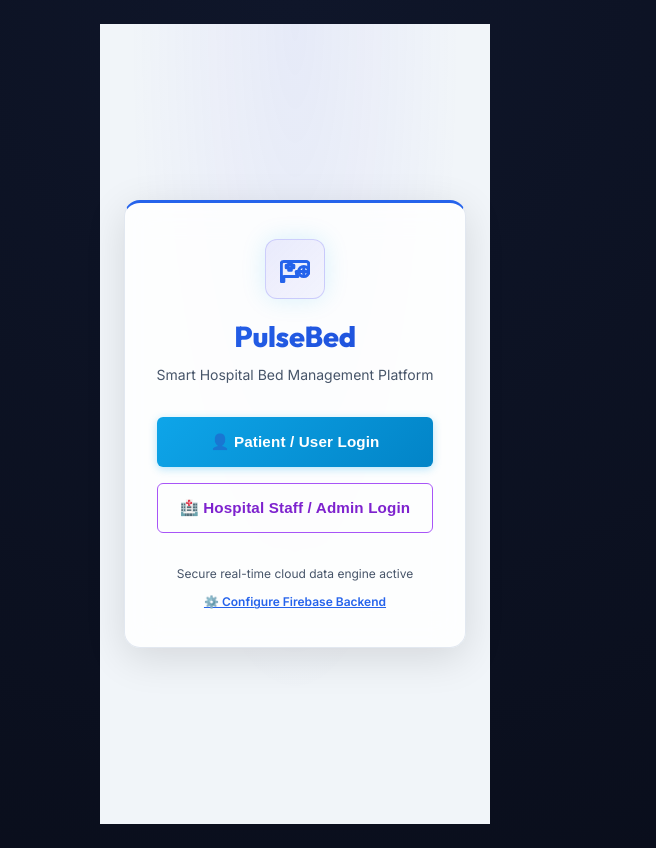
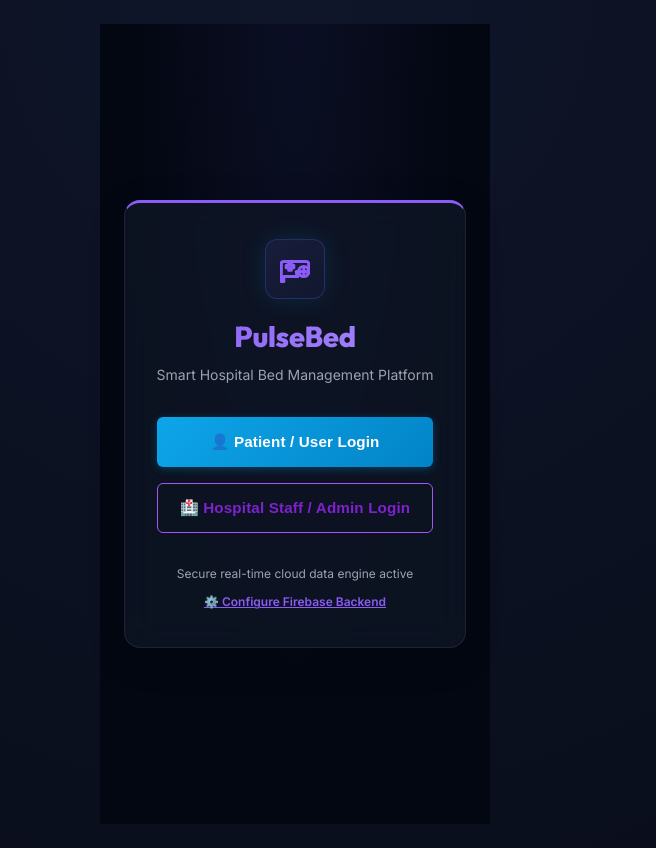
Before and after one commit to keerthanagunisetty/Pulsewatch-smart-market-watchlist, a website built with Vite: page index.html in a window 1280 px wide. Shown: the whole page, without its empty margins (345-1001 px from the left). Built offline with nearby package versions, Linux system fonts and the light colour scheme; some packages are replaced by stand-ins of ours; no server answers; the database is empty.

Commit message:
Update style theme to futuristic AI Dark Mode with electric purple/cyan neon glows

```diff
--- a/src/style.css
+++ b/src/style.css
@@ -8,64 +8,64 @@
 /* ===================== DESIGN TOKENS ===================== */
 :root {
   /* Core Backgrounds */
-  --bg-body:    #f1f5f9;
-  --bg-surface: rgba(255, 255, 255, 0.85);
-  --bg-surface-solid: #ffffff;
-  --bg-sidebar: #0f172a;
-  --bg-card:    rgba(255, 255, 255, 0.85);
-  --bg-input:   #ffffff;
-  --bg-hover:   #f8fafc;
-  --bg-active:  #eff6ff;
+  --bg-body:    #030712;
+  --bg-surface: rgba(17, 24, 39, 0.7);
+  --bg-surface-solid: #090d16;
+  --bg-sidebar: rgba(3, 7, 18, 0.95);
+  --bg-card:    rgba(17, 24, 39, 0.65);
+  --bg-input:   rgba(255, 255, 255, 0.05);
+  --bg-hover:   rgba(255, 255, 255, 0.04);
+  --bg-active:  rgba(139, 92, 246, 0.15);
 
   /* Borders */
-  --border-color:   #e2e8f0;
-  --border-subtle:  #f1f5f9;
-  --border-medium:  #cbd5e1;
-  --border-focus:   #2563eb;
-  --border-glow:    rgba(37, 99, 235, 0.2);
-
-  /* Primary — Royal Blue */
-  --primary:       #2563eb;
-  --primary-hover: #1d4ed8;
-  --primary-light: rgba(37, 99, 235, 0.1);
-  --primary-glow:  rgba(37, 99, 235, 0.2);
-
-  /* Secondary — Sky Blue */
-  --secondary:       #0ea5e9;
-  --secondary-hover: #0284c7;
+  --border-color:   rgba(255, 255, 255, 0.08);
+  --border-subtle:  rgba(255, 255, 255, 0.04);
+  --border-medium:  rgba(255, 255, 255, 0.15);
+  --border-focus:   #8b5cf6;
+  --border-glow:    rgba(139, 92, 246, 0.35);
+
+  /* Primary — Electric Purple (AI Core Hue) */
+  --primary:       #8b5cf6;
+  --primary-hover: #a78bfa;
+  --primary-light: rgba(139, 92, 246, 0.15);
+  --primary-glow:  rgba(139, 92, 246, 0.35);
+
+  /* Secondary — Cyber Cyan (Futuristic tech contrast) */
+  --secondary:       #06b6d4;
+  --secondary-hover: #22d3ee;
 
   /* Accent Spectrum */
-  --accent-cyan:    #0ea5e9;
-  --accent-teal:    #0d9488;
+  --accent-cyan:    #06b6d4;
+  --accent-teal:    #14b8a6;
   --accent-emerald: #10b981;
-  --accent-amber:   #d97706;
-  --accent-rose:    #e11d48;
-  --accent-purple:  #7c3aed;
-  --accent-orange:  #ea580c;
-  --accent-blue:    #2563eb;
-
-  /* Status Palettes (Light Mode) */
-  --status-available-bg:     rgba(16, 185, 129, 0.1);
-  --status-available-text:   #059669;
-  --status-available-border: rgba(16, 185, 129, 0.3);
-
-  --status-limited-bg:     rgba(245, 158, 11, 0.1);
-  --status-limited-text:   #d97706;
-  --status-limited-border: rgba(245, 158, 11, 0.3);
-
-  --status-critical-bg:     rgba(249, 115, 22, 0.1);
-  --status-critical-text:   #ea580c;
+  --accent-amber:   #f59e0b;
+  --accent-rose:    #f43f5e;
+  --accent-purple:  #8b5cf6;
+  --accent-orange:  #f97316;
+  --accent-blue:    #3b82f6;
+
+  /* Status Palettes (Neon dark mode glows) */
+  --status-available-bg:     rgba(16, 185, 129, 0.12);
+  --status-available-text:   #34d399;
+  --status-available-border: rgba(16, 185, 129, 0.35);
+
+  --status-limited-bg:     rgba(245, 158, 11, 0.12);
+  --status-limited-text:   #fbbf24;
+  --status-limited-border: rgba(245, 158, 11, 0.35);
+
+  --status-critical-bg:     rgba(249, 115, 22, 0.12);
+  --status-critical-text:   #fb923c;
   --status-critical-border: rgba(249, 115, 22, 0.35);
 
-  --status-full-bg:     rgba(244, 63, 94, 0.1);
-  --status-full-text:   #e11d48;
+  --status-full-bg:     rgba(244, 63, 94, 0.12);
+  --status-full-text:   #fb7185;
   --status-full-border: rgba(244, 63, 94, 0.35);
 
-  /* Text Scale (Dark on light backgrounds) */
-  --text-main:  #0f172a;
-  --text-sub:   #334155;
-  --text-muted: #475569;
-  --text-dim:   #64748b;
+  /* Text Scale (Luminous text on dark space) */
+  --text-main:  #f3f4f6;
+  --text-sub:   #e5e7eb;
+  --text-muted: #9ca3af;
+  --text-dim:   #6b7280;
 
   /* Radius */
   --radius-xs:   6px;
@@ -75,16 +75,16 @@
   --radius-xl:   20px;
   --radius-pill: 9999px;
 
-  /* Shadows (Softer for light mode) */
-  --shadow-sm:       0 1px 3px rgba(0,0,0,0.08);
-  --shadow-md:       0 4px 12px rgba(0,0,0,0.06), 0 0 1px rgba(0,0,0,0.02);
-  --shadow-lg:       0 8px 24px rgba(0,0,0,0.08), 0 0 1px rgba(0,0,0,0.02);
-  --shadow-card:     0 2px 8px rgba(0,0,0,0.04), inset 0 1px 0 rgba(255,255,255,0.8);
-  --shadow-glow-c:   0 0 16px rgba(37, 99, 235, 0.15);
-  --shadow-glow-g:   0 0 16px rgba(16, 185, 129, 0.15);
-  --shadow-glow-r:   0 0 16px rgba(244, 63, 94, 0.15);
-  --shadow-glow-a:   0 0 16px rgba(245, 158, 11, 0.15);
-  --shadow-glow-p:   0 0 16px rgba(168, 85, 247, 0.15);
+  /* Shadows (Neon dark mode shadows) */
+  --shadow-sm:       0 1px 4px rgba(0,0,0,0.6);
+  --shadow-md:       0 4px 16px rgba(0,0,0,0.7), 0 0 1px rgba(255,255,255,0.04);
+  --shadow-lg:       0 8px 32px rgba(0,0,0,0.8), 0 0 1px rgba(255,255,255,0.04);
+  --shadow-card:     0 2px 12px rgba(0,0,0,0.6), inset 0 1px 0 rgba(255,255,255,0.05);
+  --shadow-glow-c:   0 0 24px rgba(139, 92, 246, 0.25);
+  --shadow-glow-g:   0 0 16px rgba(16, 185, 129, 0.3);
+  --shadow-glow-r:   0 0 16px rgba(244, 63, 94, 0.3);
+  --shadow-glow-a:   0 0 16px rgba(245, 158, 11, 0.3);
+  --shadow-glow-p:   0 0 16px rgba(139, 92, 246, 0.3);
 
   /* Transitions */
   --transition-fast:   0.15s cubic-bezier(0.4, 0, 0.2, 1);
@@ -1871,7 +1871,7 @@ code {
 }
 .login-visual-panel {
   flex: 1.2;
-  background: linear-gradient(135deg, #1e40af 0%, #2563eb 50%, #1d4ed8 100%);
+  background: linear-gradient(135deg, #6d28d9 0%, #4f46e5 50%, #06b6d4 100%);
   display: flex;
   flex-direction: column;
   justify-content: center;
@@ -3691,63 +3691,3 @@ code {
 #section-register {
   padding: 0;
 }
-
-/* Sidebar and Mobile Header overrides for Royal Blue theme */
-.sidebar {
-  background: var(--bg-sidebar);
-  color: #ffffff;
-}
-.sidebar .brand-title {
-  color: #ffffff;
-}
-.sidebar .brand-subtitle {
-  color: rgba(255, 255, 255, 0.7);
-}
-.sidebar .sidebar-nav-section-label {
-  color: rgba(255, 255, 255, 0.5);
-}
-.sidebar .nav-link {
-  color: rgba(255, 255, 255, 0.75);
-}
-.sidebar .nav-link:hover {
-  background: rgba(255, 255, 255, 0.1);
-  color: #ffffff;
-}
-.sidebar .nav-link.active {
-  background: rgba(255, 255, 255, 0.15);
-  color: #ffffff;
-}
-.sidebar .nav-link.active::before {
-  background: #ffffff;
-  box-shadow: 0 0 12px rgba(255, 255, 255, 0.8);
-}
-.sidebar .sidebar-collapse-btn {
-  color: rgba(255, 255, 255, 0.7);
-  border-color: rgba(255, 255, 255, 0.15);
-}
-.sidebar .sidebar-collapse-btn:hover {
-  color: #ffffff;
-  background: rgba(255, 255, 255, 0.1);
-}
-.sidebar .cloud-status-box {
-  background: rgba(255, 255, 255, 0.08);
-  border-color: rgba(255, 255, 255, 0.1);
-}
-.sidebar .cloud-status-title {
-  color: #ffffff;
-}
-.sidebar .cloud-status-subtitle {
-  color: rgba(255, 255, 255, 0.6);
-}
-
-.mobile-header {
-  background: var(--bg-sidebar);
-  color: #ffffff;
-}
-.mobile-header .brand-name {
-  color: #ffffff !important;
-}
-.mobile-header .icon-btn {
-  color: #ffffff !important;
-  border-color: rgba(255, 255, 255, 0.2) !important;
-}
```
